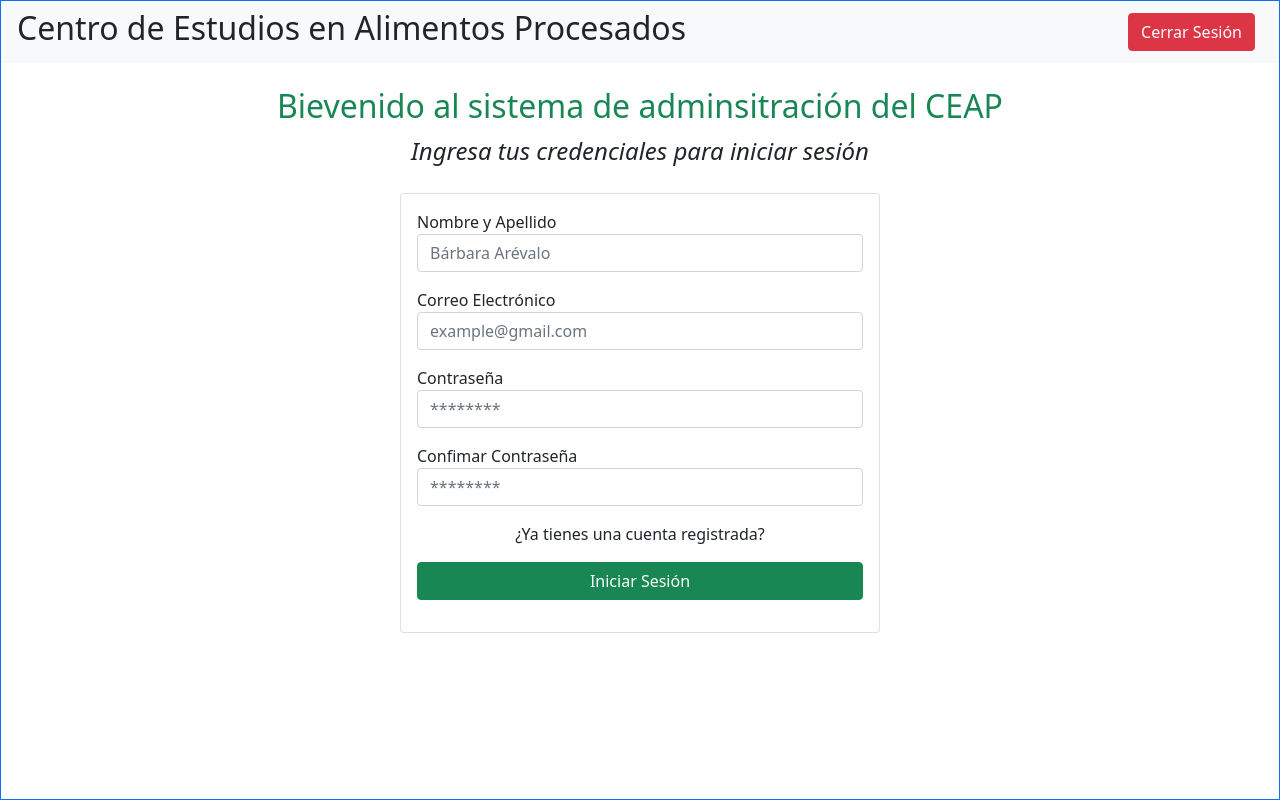
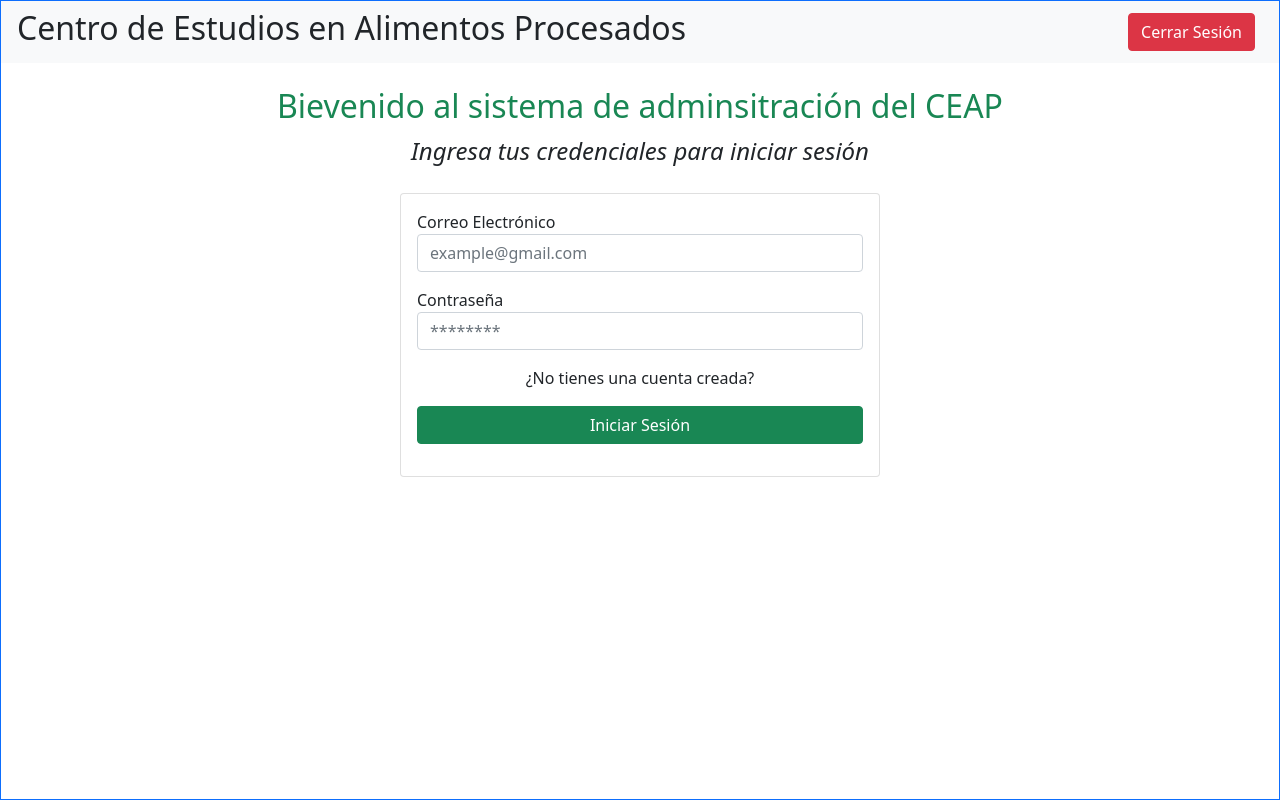
Before and after one commit to ClaudioGuevaraDev/CEAP, a Svelte app in the folder frontend/: page / in a window 1280 px wide. Built offline with nearby package versions, Linux system fonts and the light colour scheme.

Commit message:
Pestaña del home lista

```diff
--- a/frontend/src/App.svelte
+++ b/frontend/src/App.svelte
@@ -6,6 +6,7 @@
 
   // Screens
   import Home from "./screens/Home.svelte";
+  import Dashboard from "./screens/Dashboard.svelte";
 
   //Components
   import Navbar from "./components/Navbar.svelte";
@@ -13,9 +14,11 @@
 
 <Router>
   <main class="wrapper border border-primary">
-    <Navbar/>
+    <Navbar />
 
     <Route path="/" component={Home} />
+    <Route path="/dashboard" component={Dashboard
+    } />
   </main>
 </Router>
 
--- /dev/null
+++ b/frontend/src/screens/Dashboard.svelte
@@ -0,0 +1 @@
+<p class="h2">Dashboard</p>
--- a/frontend/src/screens/Home.svelte
+++ b/frontend/src/screens/Home.svelte
@@ -1,12 +1,31 @@
+<script>
+  import { useNavigate } from "svelte-navigator";
+
+  const navigate = useNavigate();
+
+  let authSection = true; // true = login false = register
+
+  function handleSection() {
+    authSection = !authSection;
+  }
+</script>
+
 <div
   class="container p-4 d-flex justify-content-center align-items-center flex-column"
 >
   <span class="h2 text-center text-success"
     >Bievenido al sistema de adminsitración del CEAP
   </span>
-  <p class="mb-4 fs-4"><em>Ingresa tus credenciales para iniciar sesión</em></p>
+  <p class="mb-4 fs-4">
+    <em
+      >Ingresa tus credenciales para {authSection
+        ? "iniciar sesión"
+        : "registrarte"}</em
+    >
+  </p>
   <div class="card form-container">
     <div class="card-body">
+      {#if authSection === false}
         <div class="mb-3">
           <label for="fullname-input">Nombre y Apellido</label>
           <input
@@ -14,9 +33,9 @@
             id="fullname-input"
             class="form-control"
             placeholder="Bárbara Arévalo"
-          autofocus
           />
         </div>
+      {/if}
       <div class="mb-3">
         <label for="email-input">Correo Electrónico</label>
         <input
@@ -35,15 +54,37 @@
           placeholder="********"
         />
       </div>
+      {#if authSection === false}
         <div class="mb-3">
           <label for="confirm-password-input">Confimar Contraseña</label>
-          <input type="password" id="confirm-password-input" placeholder="********" class="form-control">
+          <input
+            type="password"
+            id="confirm-password-input"
+            placeholder="********"
+            class="form-control"
+          />
+        </div>
+      {/if}
+      <div class="mb-3">
+        <p class="consult text-center" on:click={handleSection}>
+          {#if authSection}
+            ¿No tienes una cuenta creada?
+          {:else}
+            ¿Ya tienes una cuenta registrada?
+          {/if}
+        </p>
       </div>
       <div class="mb-3">
-          <p class="consult text-center">¿Ya tienes una cuenta registrada?</p>
-      </div>
-      <div class="mb-3">
-        <button class="btn btn-success w-100">Iniciar Sesión</button>
+        <button
+          class="btn btn-success w-100"
+          on:click={() => navigate("/dashboard")}
+        >
+          {#if authSection}
+            Iniciar Sesión
+          {:else}
+            Registrarte
+          {/if}
+        </button>
       </div>
     </div>
   </div>
```
Lines whose indentation alone changed are shown as unchanged.
